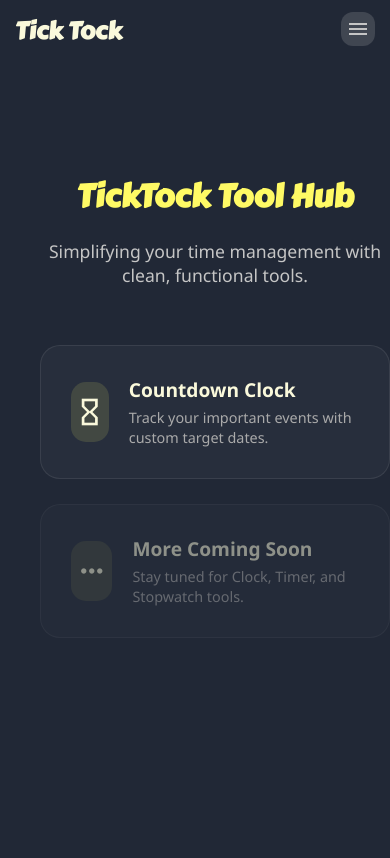
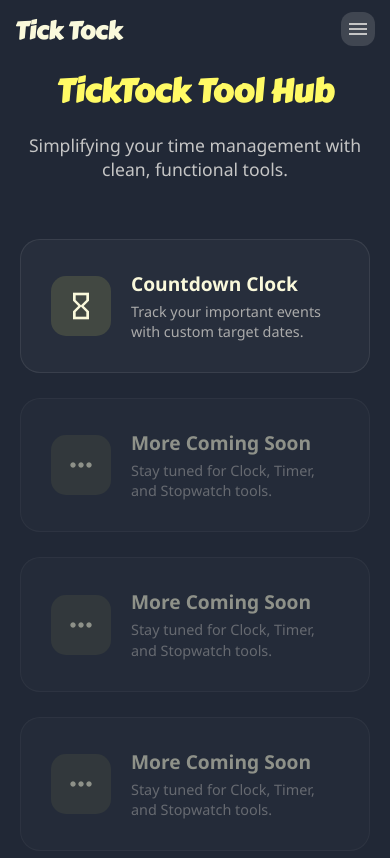
Before and after one commit to klhrd/TickTock, an Astro site: page / in a window 390 px wide. Built offline with nearby package versions, Linux system fonts and the light colour scheme; Astro itself is replaced by a stand-in of ours.

Commit message:
feat: enhance layout responsiveness and add 'coming soon' cards in index page

```diff
--- a/src/layouts/BaseLayout.astro
+++ b/src/layouts/BaseLayout.astro
@@ -91,7 +91,7 @@
                 justify-content: center;
                 align-items: center;
                 min-height: calc(100dvh - 60px); /* 扣掉頂部 header 的高度 */
-                width: 100dvw;
+                width: 100svw;
                 padding: 20px;
                 margin: 0;
                 box-sizing: border-box;
--- a/src/pages/index.astro
+++ b/src/pages/index.astro
@@ -49,21 +49,53 @@ import BaseLayout from "../layouts/BaseLayout.astro";
                     <p>Stay tuned for Clock, Timer, and Stopwatch tools.</p>
                 </div>
             </div>
+            <div class="tool-card coming-soon">
+                <div class="card-icon">
+                    <span class="material-icons">more_horiz</span>
+                </div>
+
+                <div class="card-info">
+                    <h3>More Coming Soon</h3>
+                    <p>Stay tuned for Clock, Timer, and Stopwatch tools.</p>
+                </div>
+            </div>
+            <div class="tool-card coming-soon">
+                <div class="card-icon">
+                    <span class="material-icons">more_horiz</span>
+                </div>
+
+                <div class="card-info">
+                    <h3>More Coming Soon</h3>
+                    <p>Stay tuned for Clock, Timer, and Stopwatch tools.</p>
+                </div>
+            </div>
         </section>
     </div>
 </BaseLayout>
 
 <style>
+*
+{
+    box-sizing: border-box; /* 確保所有元素的 padding 不會撐開寬度 */
+}
+
+body
+{
+    margin: 0;   /* 關鍵：清除瀏覽器內建的外邊距 */
+    padding: 0;
+}
+
 .home-container
 {
     font-family: 'Segoe UI', Tahoma, Geneva, Verdana, sans-serif;
-    max-width: 900px;
-    width: 100%;
+    width: 100svw;             /* 建議將 100svw 改為 100%，對瀏覽器相容性更好 */
+    box-sizing: border-box;   /* 關鍵：讓 padding 包含在 100% 寬度內，不爆出螢幕 */
+    overflow-x: hidden;      /* 保險：防止任何意外的水平捲軸 */
     padding: 40px 20px;
     display: flex;
     flex-direction: column;
     align-items: center;
-    min-height: calc(100vh-60px);
+    min-height: calc(100vh - 60px);
 }
 
 .title-label h1
@@ -99,9 +131,11 @@ import BaseLayout from "../layouts/BaseLayout.astro";
 .tool-grid
 {
     display: grid;
-    grid-template-columns: repeat(auto-fit, minmax(280px, 1fr));
+    grid-template-columns: repeat(auto-fit, minmax(300px, 1fr));
     gap: 25px;
+
     width: 100%;
+    max-width: 1200px;
 }
 
 .tool-card
@@ -115,6 +149,9 @@ import BaseLayout from "../layouts/BaseLayout.astro";
     gap: 20px;
     text-decoration: none;
     transition: all 0.3s ease;
+
+    width: 100%;             /* 讓卡片寬度百分之百服從 Grid 的分配 */
+    box-sizing: border-box;   /* 確保卡片內襯 padding 不會撐大卡片 */
 }
 
 .tool-card:hover
@@ -134,6 +171,8 @@ import BaseLayout from "../layouts/BaseLayout.astro";
     display: flex;
     align-items: center;
     justify-content: center;
+
+    flex-shrink: 0;
 }
 
 .card-icon .material-icons
```
